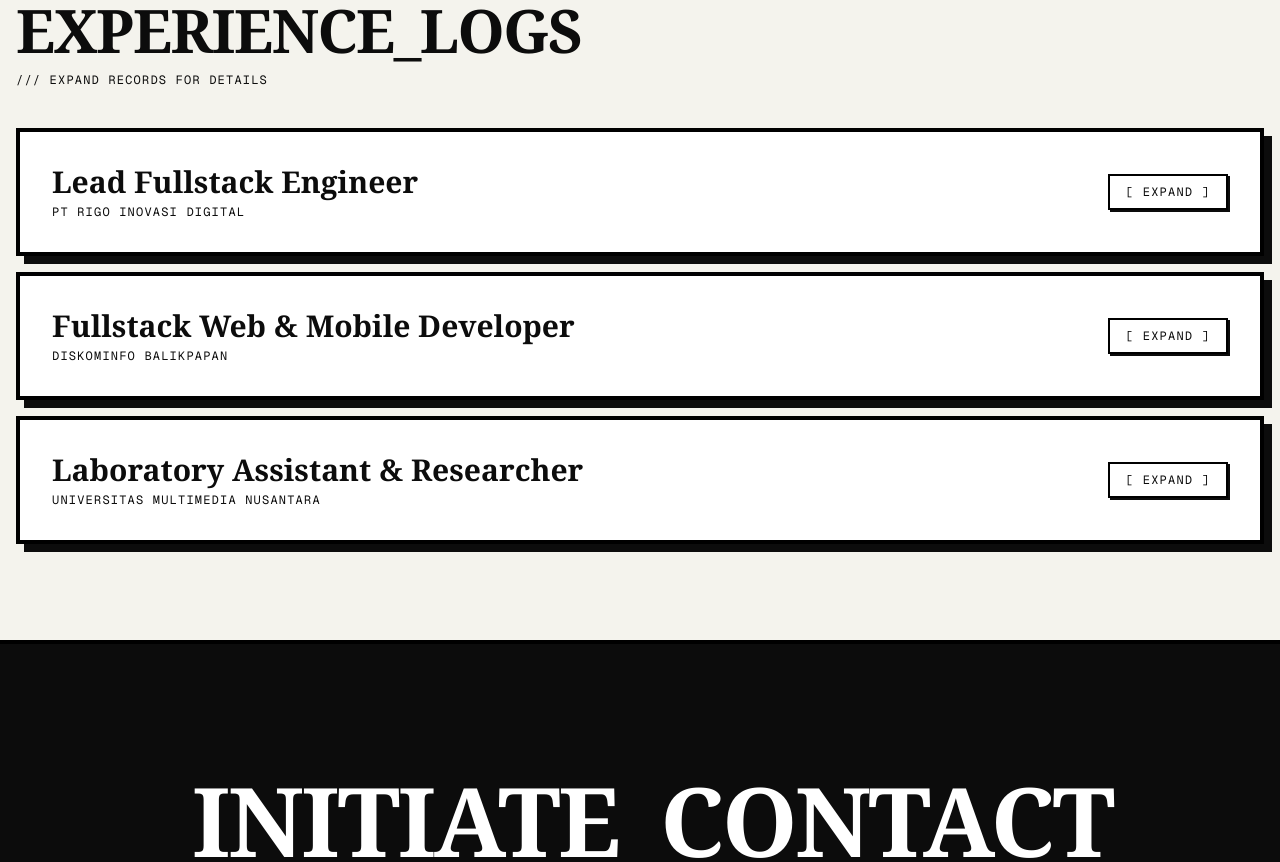
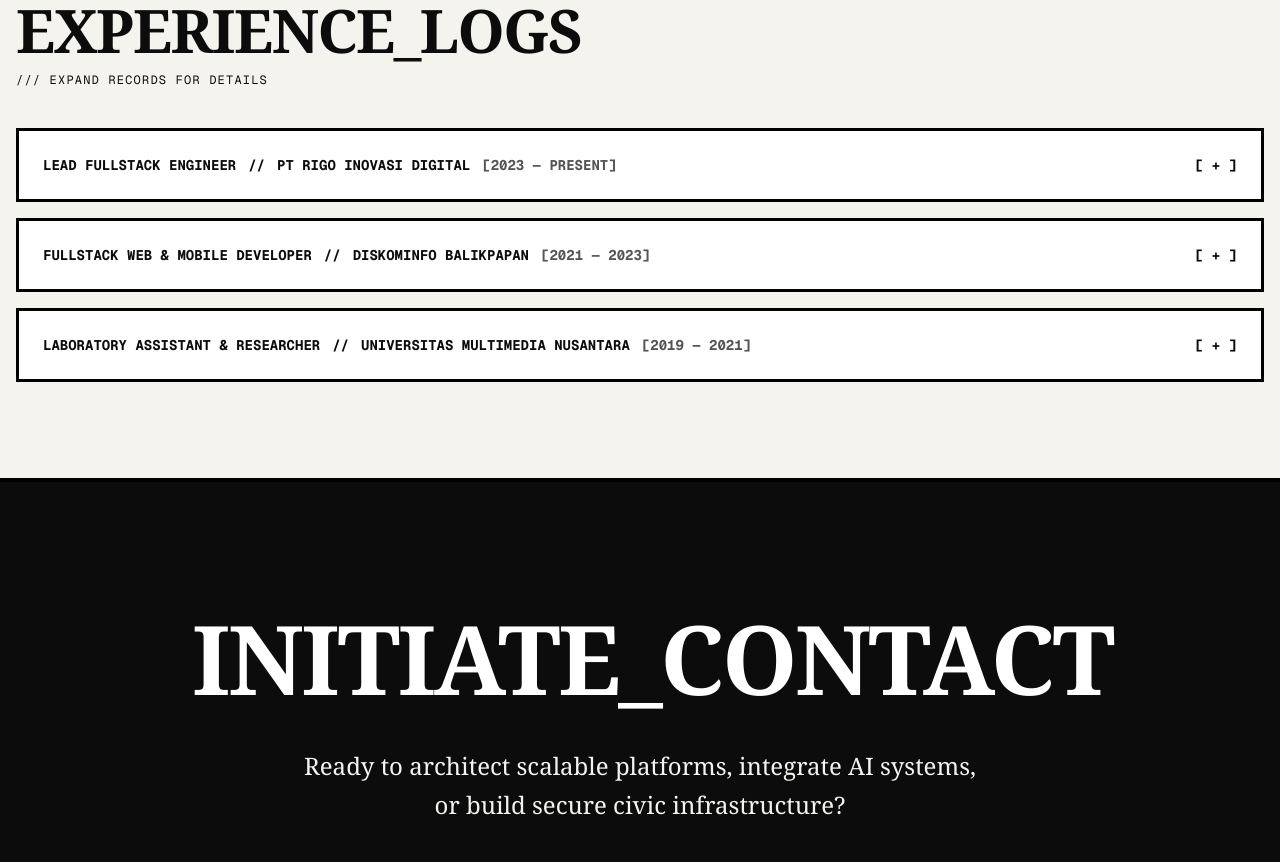
Before and after one commit to dzaky2636/portofolio-v1, a Next.js app: page /en in a window 1280 px wide. Shown: the part 3680-4542 px from the top of the page. Built offline with nearby package versions, Linux system fonts and the light colour scheme.

Commit message:
feat: revise accordion

```diff
--- a/src/app/[lang]/page.tsx
+++ b/src/app/[lang]/page.tsx
@@ -1,5 +1,6 @@
 import RetroCanvas from '@/components/RetroCanvas';
 import ProjectSection from '@/components/ProjectSection';
+import ExperienceAccordion from '@/components/ExperienceAccordion';
 
 export default async function Page({
   params,
@@ -12,21 +13,24 @@ export default async function Page({
 
   const experience = [
     {
-      title: "Lead Fullstack Engineer",
-      org: "PT Rigo Inovasi Digital",
-      detail:
+      role: "Lead Fullstack Engineer",
+      company: "PT Rigo Inovasi Digital",
+      duration: "2023 — PRESENT",
+      details:
         "Led the engineering architecture for a multi-tenant B2B omnichannel AI chatbot platform (Chatrigo) centralizing interactions across WhatsApp and Telegram. Engineered an anti-hallucination AI orchestrator featuring RAG and an AI Business Advisor. Managed and mentored the technical division, establishing code quality standards.",
     },
     {
-      title: "Fullstack Web & Mobile Developer",
-      org: "Diskominfo Balikpapan",
-      detail:
+      role: "Fullstack Web & Mobile Developer",
+      company: "Diskominfo Balikpapan",
+      duration: "2021 — 2023",
+      details:
         "Developed enterprise-grade municipal systems to enhance public services. Built an automated E-Signature platform (E-Sign) with background queue processing deployed across city schools. Developed a secure personnel management dashboard (E-KGB).",
     },
     {
-      title: "Laboratory Assistant & Researcher",
-      org: "Universitas Multimedia Nusantara",
-      detail:
+      role: "Laboratory Assistant & Researcher",
+      company: "Universitas Multimedia Nusantara",
+      duration: "2019 — 2021",
+      details:
         "Undergraduate thesis engineering an adaptive tutoring system utilizing Octalysis-based gamification and autonomous AI agents for real-time feedback and adaptive support. Mentored 200+ students as a Laboratory Assistant.",
     },
   ];
@@ -248,36 +252,7 @@ export default async function Page({
           </div>
         </div>
 
-        <div className="space-y-4">
-          {experience.map((exp, i) => (
-            <details
-              key={i}
-              className="bg-white border-4 border-black shadow-[8px_8px_0px_#0C0C0C] rounded-none group open:shadow-[4px_4px_0px_#0C0C0C]"
-            >
-              <summary className="p-6 md:p-8 flex flex-col md:flex-row md:items-center justify-between gap-4 cursor-pointer list-none hover:bg-[#F4F3ED] transition-colors duration-75">
-                <div>
-                  <h3 className="text-2xl md:text-3xl font-serif font-bold">
-                    {exp.title}
-                  </h3>
-                  <p className="font-mono uppercase tracking-widest text-xs mt-1">
-                    {exp.org}
-                  </p>
-                </div>
-                <div className="font-mono uppercase tracking-widest text-xs border-2 border-black px-4 py-2 bg-white shadow-[2px_2px_0px_#0C0C0C] group-open:hidden">
-                  [ EXPAND ]
-                </div>
-                <div className="font-mono uppercase tracking-widest text-xs border-2 border-black px-4 py-2 bg-[#2945FF] text-white shadow-[2px_2px_0px_#0C0C0C] hidden group-open:block">
-                  [ COLLAPSE ]
-                </div>
-              </summary>
-              <div className="border-t-2 border-black p-6 md:p-8 bg-[#F4F3ED]">
-                <p className="font-serif text-lg md:text-xl leading-relaxed max-w-4xl">
-                  {exp.detail}
-                </p>
-              </div>
-            </details>
-          ))}
-        </div>
+        <ExperienceAccordion experiences={experience} />
       </section>
 
       {/* 7. CONTACT */}
--- /dev/null
+++ b/src/components/ExperienceAccordion.tsx
@@ -0,0 +1,77 @@
+"use client";
+
+import { useState } from "react";
+
+export interface Experience {
+  role: string;
+  company: string;
+  duration?: string;
+  details: string;
+}
+
+interface ExperienceAccordionProps {
+  experiences: Experience[];
+}
+
+export default function ExperienceAccordion({
+  experiences,
+}: ExperienceAccordionProps) {
+  const [openIndex, setOpenIndex] = useState<number | null>(null);
+
+  const handleToggle = (index: number) => {
+    setOpenIndex((prev) => (prev === index ? null : index));
+  };
+
+  return (
+    <div className="space-y-4">
+      {experiences.map((exp, index) => {
+        const isOpen = openIndex === index;
+
+        return (
+          <div key={index}>
+            {/* Directory Tab Header */}
+            <button
+              type="button"
+              onClick={() => handleToggle(index)}
+              className={`w-full flex items-center justify-between gap-4 border-[3px] border-black p-4 md:p-6 text-left rounded-none ${
+                isOpen
+                  ? "bg-[#FFD700] text-black"
+                  : "bg-white text-[#0C0C0C]"
+              } hover:bg-[#2945FF] hover:text-white`}
+            >
+              <div className="flex flex-col md:flex-row md:items-center gap-1 md:gap-3">
+                <span className="font-mono uppercase text-sm font-bold">
+                  {exp.role}
+                </span>
+                <span className="font-mono uppercase text-sm font-bold hidden md:inline">
+                  //
+                </span>
+                <span className="font-mono uppercase text-sm font-bold">
+                  {exp.company}
+                </span>
+                {exp.duration && (
+                  <span className="font-mono uppercase text-sm font-bold opacity-70">
+                    [{exp.duration}]
+                  </span>
+                )}
+              </div>
+
+              <span className="font-mono uppercase text-sm font-bold shrink-0">
+                {isOpen ? "[ - ]" : "[ + ]"}
+              </span>
+            </button>
+
+            {/* Expanded Content - Instant toggle, no animation */}
+            {isOpen && (
+              <div className="border-[3px] border-t-0 border-black bg-white shadow-[4px_4px_0px_#0C0C0C] p-6 md:p-8">
+                <p className="font-serif text-lg md:text-xl leading-relaxed text-[#0C0C0C]">
+                  {exp.details}
+                </p>
+              </div>
+            )}
+          </div>
+        );
+      })}
+    </div>
+  );
+}
```
